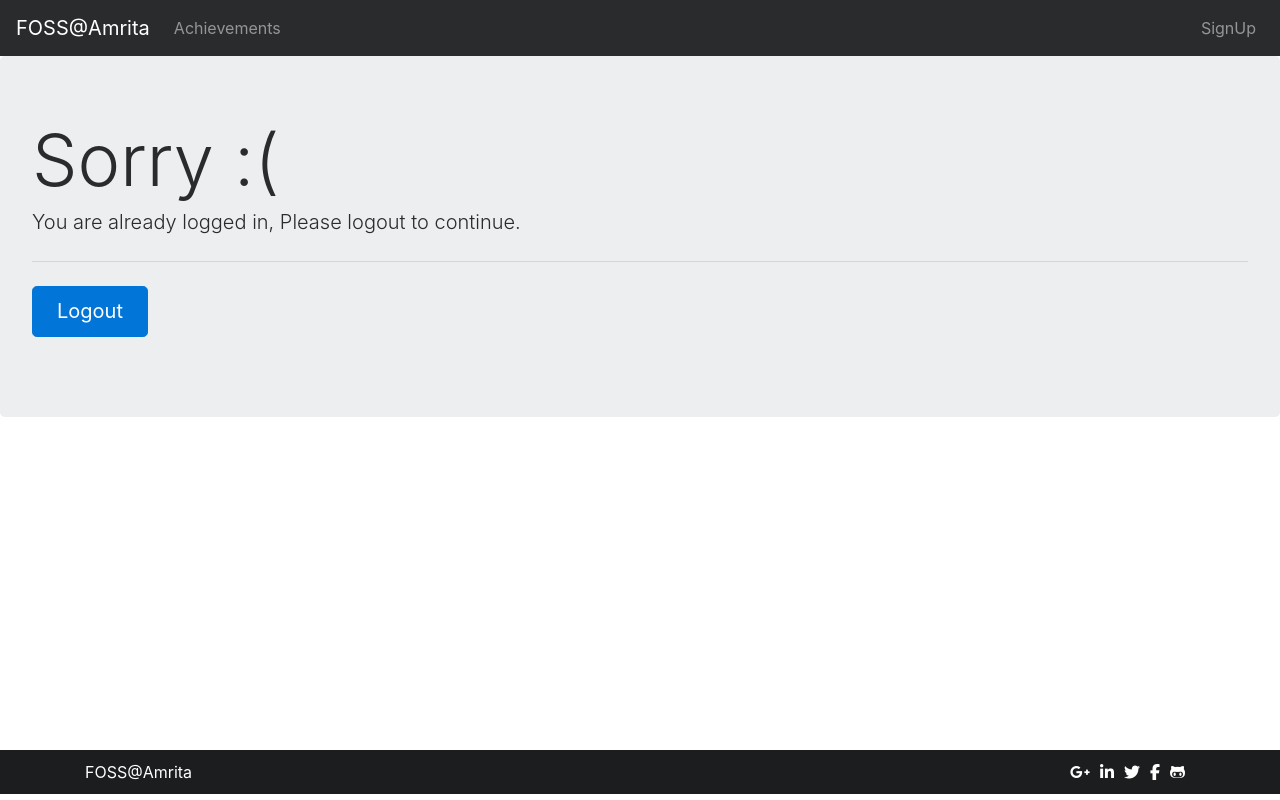
After one commit to amfoss/club-website-2018, a Django app: template registration/templates/registration/already_logged_in.html in a window 1280 px wide. The commit adds this page. Run offline with Django 3.2, Linux system fonts and the light colour scheme; the template is opened without the code that fills it, so the values that code supplies are empty; some libraries are stand-ins or nearby versions.

Commit message:
already-logged-in fix

```diff
--- a/registration/templates/base/nav-bar.html
+++ b/registration/templates/base/nav-bar.html
@@ -34,7 +34,7 @@
                     <a class="nav-link" href="{% url 'logout' %}">Logout</a>
                 </li>
             {% else %}
-                {%  ifequal signup True %}
+                {%  ifequal login True %}
                     <li class="nav-item">
                         <a class="nav-link" href="{% url 'login' %}">Login</a>
                     </li>
--- /dev/null
+++ b/registration/templates/registration/already_logged_in.html
@@ -0,0 +1,21 @@
+{% extends 'base/base.html' %}
+
+{% block title %} Successful {% endblock %}
+
+{% block body %}
+     <div id="wrap">
+        <div id="main">
+            {% include 'base/nav-bar.html' %}
+
+            <div class="jumbotron">
+                <h1 class="display-3">Sorry :(</h1>
+                <p class="lead">You are already logged in, Please logout to continue.<hr class="my-4">
+                <p class="lead">
+                    <a class="btn btn-primary btn-lg" href="{% url 'logout' %}" role="button">Logout</a>
+                </p>
+            </div>
+        </div>
+     </div>
+
+    {% include 'base/footer.html' %}
+{% endblock %}
--- a/registration/urls.py
+++ b/registration/urls.py
@@ -1,8 +1,9 @@
 from django.conf.urls import url
-from registration.views import UserSignUpView, UserSignUpSuccess, login
+from registration.views import *
 
 urlpatterns = [
     url(r'^login/$', login, name="login"),
     url(r'^signup/$', UserSignUpView.as_view(), name="signup"),
     url(r'^signup/success$', UserSignUpSuccess.as_view(), name="signup_success"),
+    url(r'^signup/already-logged-in', UserAlreadyLoggedInView.as_view(), name="already_logged_in"),
 ]
```
Also changed, not shown: registration/views.py (+13 -1 lines), 1 other file.
